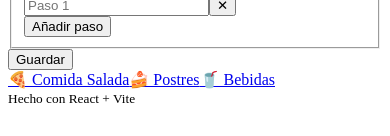
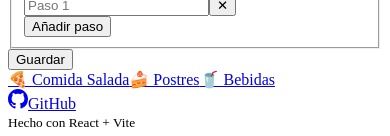
Before and after one commit to PabloFernandez3012/RecetasReact, a React (Vite) app in the folder frontend/: page /edit/1 in a window 390 px wide. Shown: the part 835-971 px from the top of the page. Before the commit the page ends 950 px from the top, so only its background shows below. Built offline with nearby package versions, Linux system fonts and the light colour scheme; no server answers; the HTML template or start-up script is replaced by a standard one.

Commit message:
style(footer): mejorar espaciado, fuente blanca y agregar enlace a GitHub

```diff
--- a/frontend/src/components/Footer.jsx
+++ b/frontend/src/components/Footer.jsx
@@ -3,6 +3,7 @@
 export default function Footer() {
   return (
     <footer className="site-footer">
+      <div className="footer-content">
         <div className="footer-links">
           <Link to="/?cat=saladas" className="footer-link">
             🍕 Comida Salada
@@ -14,8 +15,22 @@
             🥤 Bebidas
           </Link>
         </div>
+        <div className="footer-right">
+          <a
+            href="https://github.com/PabloFernandez3012"
+            target="_blank"
+            rel="noopener noreferrer"
+            className="github-link"
+          >
+            <svg width="20" height="20" viewBox="0 0 16 16" fill="currentColor">
+              <path d="M8 0C3.58 0 0 3.58 0 8c0 3.54 2.29 6.53 5.47 7.59.4.07.55-.17.55-.38 0-.19-.01-.82-.01-1.49-2.01.37-2.53-.49-2.69-.94-.09-.23-.48-.94-.82-1.13-.28-.15-.68-.52-.01-.53.63-.01 1.08.58 1.23.82.72 1.21 1.87.87 2.33.66.07-.52.28-.87.51-1.07-1.78-.2-3.64-.89-3.64-3.95 0-.87.31-1.59.82-2.15-.08-.2-.36-1.02.08-2.12 0 0 .67-.21 2.2.82.64-.18 1.32-.27 2-.27.68 0 1.36.09 2 .27 1.53-1.04 2.2-.82 2.2-.82.44 1.1.16 1.92.08 2.12.51.56.82 1.27.82 2.15 0 3.07-1.87 3.75-3.65 3.95.29.25.54.73.54 1.48 0 1.07-.01 1.93-.01 2.2 0 .21.15.46.55.38A8.013 8.013 0 0016 8c0-4.42-3.58-8-8-8z"/>
+            </svg>
+            GitHub
+          </a>
           <div className="footer-credits">
             <small>Hecho con React + Vite</small>
+          </div>
+        </div>
       </div>
     </footer>
   )
--- a/frontend/src/styles.scss
+++ b/frontend/src/styles.scss
@@ -128,16 +128,19 @@
   margin-top: 48px;
   padding: 24px 0;
   border-top: 1px solid var(--card-b);
-  display: flex;
-  flex-direction: column;
-  gap: 16px;
-  align-items: center;
+
+  .footer-content {
+    display: flex;
+    justify-content: space-between;
+    align-items: center;
+    gap: 32px;
+    flex-wrap: wrap;
+  }
 
   .footer-links {
     display: flex;
-    gap: 24px;
+    gap: 32px;
     flex-wrap: wrap;
-    justify-content: center;
   }
 
   .footer-link {
@@ -148,7 +151,7 @@
     background: var(--card);
     border: 1px solid var(--card-b);
     border-radius: 12px;
-    color: var(--fg);
+    color: white;
     text-decoration: none;
     font-weight: 600;
     transition: all .2s ease;
@@ -162,19 +165,70 @@
     }
   }
 
+  .footer-right {
+    display: flex;
+    flex-direction: column;
+    align-items: flex-end;
+    gap: 12px;
+  }
+
+  .github-link {
+    display: flex;
+    align-items: center;
+    gap: 8px;
+    padding: 8px 16px;
+    background: var(--card);
+    border: 1px solid var(--card-b);
+    border-radius: 8px;
+    color: white;
+    text-decoration: none;
+    font-weight: 600;
+    transition: all .2s ease;
+
+    svg {
+      transition: transform .2s ease;
+    }
+
+    &:hover {
+      background: #24292e;
+      border-color: #444;
+      transform: translateY(-2px);
+
+      svg {
+        transform: scale(1.1);
+      }
+    }
+  }
+
   .footer-credits {
     color: var(--muted);
-    text-align: center;
+    text-align: right;
   }
 
-  @media (max-width: 600px) {
+  @media (max-width: 768px) {
+    .footer-content {
+      flex-direction: column;
+      align-items: center;
+      gap: 24px;
+    }
+
     .footer-links {
       flex-direction: column;
       gap: 12px;
       width: 100%;
     }
+
     .footer-link {
       justify-content: center;
+    }
+
+    .footer-right {
+      align-items: center;
+      width: 100%;
+    }
+
+    .footer-credits {
+      text-align: center;
     }
   }
 }
```
Lines whose indentation alone changed are shown as unchanged.
